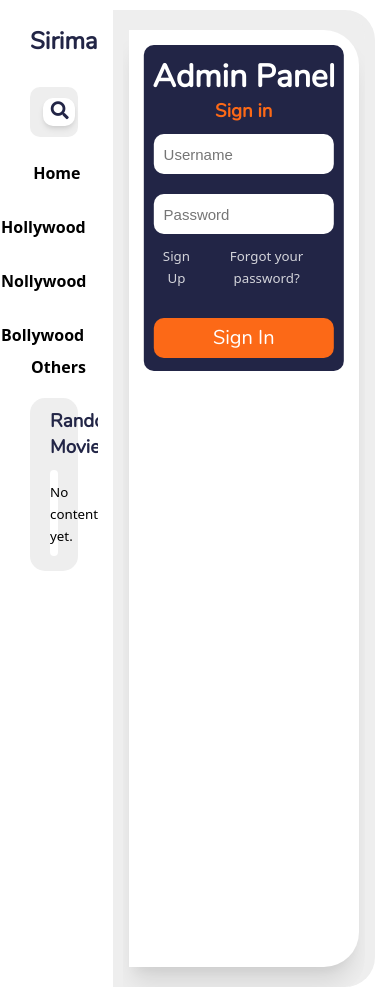
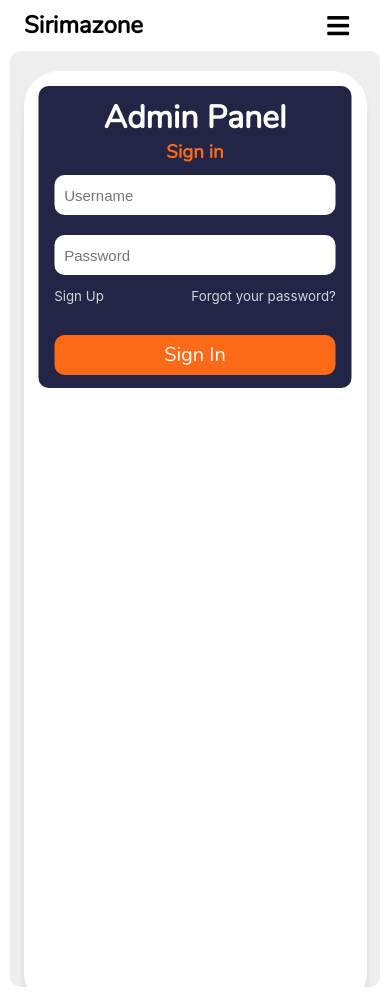
Before and after one commit to IGIfeanyichukwu/sirimazone, a PHP site: page /sirimazone/__admin/index.php in a window 390 px wide. Run offline with PHP 8.4, Linux system fonts and the light colour scheme; data that the repository does not hold is empty.

Commit message:
added mobile side-nav

```diff
--- a/scripts/dev/adminAccess.js
+++ b/scripts/dev/adminAccess.js
@@ -1,5 +1,5 @@
 
-const adminAccess = () => {
+const AdminAccess = () => {
 
 // console.log('From adminlogin.js');
 
@@ -32,4 +32,4 @@ openSignin.onclick = function () {
 }
 
 
-export default adminAccess;
+export default AdminAccess;
--- a/styles/css/style.css
+++ b/styles/css/style.css
@@ -26,14 +26,14 @@ html {
 }
 
 body {
-  font-family: system-ui, -apple-system, BlinkMacSystemFont, "Segoe UI", Roboto, "Helvetica Neue", Arial, "Noto Sans", sans-serif, "Apple Color Emoji", "Segoe UI Emoji", "Segoe UI Symbol", "Noto Color Emoji", sans-serif;
+  font-family: -apple-system, BlinkMacSystemFont, "Segoe UI", Roboto, "Helvetica Neue", Arial, "Noto Sans", sans-serif, "Apple Color Emoji", "Segoe UI Emoji", "Segoe UI Symbol", "Noto Color Emoji", sans-serif;
   background-color: #eee;
   font-size: 1.6rem;
   overflow: hidden;
 }
 
 h1, h2, h3, h4, h5, h6 {
-  font-family: nunito, system-ui, -apple-system, BlinkMacSystemFont, "Segoe UI", Roboto, "Helvetica Neue", Arial, "Noto Sans", sans-serif, "Apple Color Emoji", "Segoe UI Emoji", "Segoe UI Symbol", "Noto Color Emoji", sans-serif;
+  font-family: nunito, -apple-system, BlinkMacSystemFont, "Segoe UI", Roboto, "Helvetica Neue", Arial, "Noto Sans", sans-serif, "Apple Color Emoji", "Segoe UI Emoji", "Segoe UI Symbol", "Noto Color Emoji", sans-serif;
 }
 
 ::selection {
@@ -41,14 +41,14 @@ h1, h2, h3, h4, h5, h6 {
   color: rgba(34, 37, 70, 0.7);
 }
 
-.modal-bg {
+.modal-bg, .menu-nav-bg {
   background-color: rgba(0, 0, 0, 0.6);
   position: fixed;
   top: 0;
   left: 0;
   height: 100vh;
   width: 100vw;
-  z-index: 1000;
+  z-index: 19;
   transition: opacity 0.3s ease;
   opacity: 0;
   pointer-events: none;
@@ -69,10 +69,15 @@ h1, h2, h3, h4, h5, h6 {
   grid-template-columns: 25% 75%;
 }
 
+.mobile-header {
+  display: none;
+}
+
 .header {
   background: white;
   padding: 2.5rem 2rem 2.5rem 3rem;
   overflow-y: scroll;
+  z-index: 20;
   -ms-overflow-style: none;
   scrollbar-width: none;
 }
@@ -117,7 +122,7 @@ h1, h2, h3, h4, h5, h6 {
 
 .header h2 {
   text-align: center;
-  font-family: nunito, system-ui, -apple-system, BlinkMacSystemFont, "Segoe UI", Roboto, "Helvetica Neue", Arial, "Noto Sans", sans-serif, "Apple Color Emoji", "Segoe UI Emoji", "Segoe UI Symbol", "Noto Color Emoji", sans-serif;
+  font-family: nunito, -apple-system, BlinkMacSystemFont, "Segoe UI", Roboto, "Helvetica Neue", Arial, "Noto Sans", sans-serif, "Apple Color Emoji", "Segoe UI Emoji", "Segoe UI Symbol", "Noto Color Emoji", sans-serif;
   color: #222546;
 }
 .header h2 span {
@@ -168,7 +173,7 @@ h1, h2, h3, h4, h5, h6 {
   margin-top: 1rem;
 }
 .random-movie-container h3 {
-  font-family: nunito, system-ui, -apple-system, BlinkMacSystemFont, "Segoe UI", Roboto, "Helvetica Neue", Arial, "Noto Sans", sans-serif, "Apple Color Emoji", "Segoe UI Emoji", "Segoe UI Symbol", "Noto Color Emoji", sans-serif;
+  font-family: nunito, -apple-system, BlinkMacSystemFont, "Segoe UI", Roboto, "Helvetica Neue", Arial, "Noto Sans", sans-serif, "Apple Color Emoji", "Segoe UI Emoji", "Segoe UI Symbol", "Noto Color Emoji", sans-serif;
   text-align: center;
   color: #222546;
 }
@@ -265,7 +270,7 @@ h1, h2, h3, h4, h5, h6 {
   transform: translate(-50%, 0%);
 }
 .admin-access-auth-wrap h1 {
-  font-family: nunito, system-ui, -apple-system, BlinkMacSystemFont, "Segoe UI", Roboto, "Helvetica Neue", Arial, "Noto Sans", sans-serif, "Apple Color Emoji", "Segoe UI Emoji", "Segoe UI Symbol", "Noto Color Emoji", sans-serif;
+  font-family: nunito, -apple-system, BlinkMacSystemFont, "Segoe UI", Roboto, "Helvetica Neue", Arial, "Noto Sans", sans-serif, "Apple Color Emoji", "Segoe UI Emoji", "Segoe UI Symbol", "Noto Color Emoji", sans-serif;
   text-align: center;
 }
 
@@ -273,7 +278,7 @@ h1, h2, h3, h4, h5, h6 {
   text-align: center;
 }
 .signin-form h3 {
-  font-family: nunito, system-ui, -apple-system, BlinkMacSystemFont, "Segoe UI", Roboto, "Helvetica Neue", Arial, "Noto Sans", sans-serif, "Apple Color Emoji", "Segoe UI Emoji", "Segoe UI Symbol", "Noto Color Emoji", sans-serif;
+  font-family: nunito, -apple-system, BlinkMacSystemFont, "Segoe UI", Roboto, "Helvetica Neue", Arial, "Noto Sans", sans-serif, "Apple Color Emoji", "Segoe UI Emoji", "Segoe UI Symbol", "Noto Color Emoji", sans-serif;
   color: #fc6917;
 }
 .signin-form .other-opt {
@@ -293,7 +298,7 @@ h1, h2, h3, h4, h5, h6 {
   text-align: center;
 }
 .signup-form h3 {
-  font-family: nunito, system-ui, -apple-system, BlinkMacSystemFont, "Segoe UI", Roboto, "Helvetica Neue", Arial, "Noto Sans", sans-serif, "Apple Color Emoji", "Segoe UI Emoji", "Segoe UI Symbol", "Noto Color Emoji", sans-serif;
+  font-family: nunito, -apple-system, BlinkMacSystemFont, "Segoe UI", Roboto, "Helvetica Neue", Arial, "Noto Sans", sans-serif, "Apple Color Emoji", "Segoe UI Emoji", "Segoe UI Symbol", "Noto Color Emoji", sans-serif;
   color: #fc6917;
 }
 .signup-form .other-opt {
@@ -338,7 +343,7 @@ h1, h2, h3, h4, h5, h6 {
   color: white;
   font-size: 2rem;
   padding-bottom: 0.2rem;
-  font-family: nunito, system-ui, -apple-system, BlinkMacSystemFont, "Segoe UI", Roboto, "Helvetica Neue", Arial, "Noto Sans", sans-serif, "Apple Color Emoji", "Segoe UI Emoji", "Segoe UI Symbol", "Noto Color Emoji", sans-serif;
+  font-family: nunito, -apple-system, BlinkMacSystemFont, "Segoe UI", Roboto, "Helvetica Neue", Arial, "Noto Sans", sans-serif, "Apple Color Emoji", "Segoe UI Emoji", "Segoe UI Symbol", "Noto Color Emoji", sans-serif;
 }
 .submit-fc input[type=submit]:hover {
   opacity: 0.9;
@@ -352,7 +357,7 @@ h1, h2, h3, h4, h5, h6 {
   text-align: center;
 }
 .profile-header h2 {
-  font-family: nunito, system-ui, -apple-system, BlinkMacSystemFont, "Segoe UI", Roboto, "Helvetica Neue", Arial, "Noto Sans", sans-serif, "Apple Color Emoji", "Segoe UI Emoji", "Segoe UI Symbol", "Noto Color Emoji", sans-serif;
+  font-family: nunito, -apple-system, BlinkMacSystemFont, "Segoe UI", Roboto, "Helvetica Neue", Arial, "Noto Sans", sans-serif, "Apple Color Emoji", "Segoe UI Emoji", "Segoe UI Symbol", "Noto Color Emoji", sans-serif;
   font-size: 2.8rem;
 }
 
@@ -563,3 +568,72 @@ h1, h2, h3, h4, h5, h6 {
 .upload-guidelines ol li {
   margin: 0.3rem 0;
 }
+
+@media screen and (max-width: 1000px) {
+  .header {
+    padding: 2.5rem 0.3rem 2.5rem 0.7rem;
+  }
+
+  .main-display {
+    width: 97%;
+  }
+}
+@media screen and (max-width: 750px) {
+  .container {
+    grid-template-columns: 100%;
+  }
+
+  .open-mobile-nav {
+    transform: translateX(0%) !important;
+  }
+
+  .header {
+    position: fixed;
+    height: 100vh;
+    transition: transform 0.3s ease;
+    transform: translateX(-100%);
+    width: 35rem;
+    max-width: 100%;
+    padding: 2.5rem 1rem;
+  }
+
+  .mobile-header {
+    display: block !important;
+    position: relative;
+    padding: 0 2.4rem;
+  }
+  .mobile-header-wrap {
+    display: flex;
+    justify-content: space-between;
+    margin-top: 0.8rem;
+    align-items: center;
+  }
+  .mobile-header-wrap h2 {
+    display: inline-block;
+  }
+  .mobile-header-wrap .menu-btn {
+    display: inline-block;
+    border: none;
+    font-size: 2.5rem;
+    margin-right: 1rem;
+    outline: 0;
+    background: white;
+    cursor: pointer;
+    z-index: 20;
+    padding: 0.4rem 0.7rem 0;
+    border-radius: 10rem;
+  }
+
+  .main {
+    border-top-right-radius: 1rem;
+    border-bottom-right-radius: 1rem;
+    border-top-left-radius: 1rem;
+    border-bottom-left-radius: 1rem;
+    margin: 1rem;
+  }
+  .main-display {
+    border-top-left-radius: 3.5rem;
+    border-bottom-left-radius: 3.5rem;
+    width: 98%;
+  }
+}
--- a/styles/scss/_header.scss
+++ b/styles/scss/_header.scss
@@ -2,6 +2,7 @@
     background: white;
     padding: 2.5rem 2rem 2.5rem 3rem;
     overflow-y: scroll;
+    z-index: 20;
 
     -ms-overflow-style: none;
     scrollbar-width: none;
--- /dev/null
+++ b/styles/scss/_mediaqueries.scss
@@ -0,0 +1,92 @@
+@media screen and (max-width: 1000px){
+
+	.container {}
+
+	.header {
+	    padding: 2.5rem 0.3rem 2.5rem 0.7rem;
+
+	}
+
+	.main-display {
+		width: 97%;
+	}
+
+}
+
+
+@media screen and (max-width: 750px) {
+	.container {
+		grid-template-columns: 100%;
+	}
+
+	.open-mobile-nav {
+		transform: translateX(0%) !important;
+	}
+
+	.header {
+		position: fixed;
+		height: 100vh;
+		transition: transform 0.3s ease;
+		transform: translateX(-100%);
+		width: 35rem;
+		max-width: 100%;
+		padding: 2.5rem 1rem;
+
+
+	}
+
+	.mobile-header {
+		display: block !important;
+		position: relative;
+		padding: 0 2.4rem;
+
+		&-wrap {
+			// background: pink;
+			display: flex;
+			justify-content: space-between;
+			margin-top: 0.8rem;
+			align-items: center;
+
+			h2 {
+				display: inline-block;
+				// background: orange;
+			}
+
+			.menu-btn {
+				display: inline-block;
+				// background: red;
+				border: none;
+				font-size: 2.5rem;
+				margin-right: 1rem;
+				outline: 0;
+				background: white;
+				cursor: pointer;
+				z-index: 20;
+				padding: 0.4rem 0.7rem 0;
+				border-radius: 10rem;
+
+			}
+
+		}
+
+	}
+
+
+	.main {
+		border-top-right-radius: 1rem;
+		border-bottom-right-radius: 1rem;
+		border-top-left-radius: 1rem;
+		border-bottom-left-radius: 1rem;
+		margin: 1rem;
+
+
+
+		&-display {
+			border-top-left-radius: 3.5rem;
+			border-bottom-left-radius: 3.5rem;
+			width: 98%;
+		}
+	}
+
+
+}
--- a/styles/scss/_topstuff.scss
+++ b/styles/scss/_topstuff.scss
@@ -32,14 +32,14 @@ h1, h2, h3, h4, h5, h6 {
     // border: 1px solid $sec-color;
 }
 
-.modal-bg {
+.modal-bg, .menu-nav-bg {
     background-color: rgba(0, 0, 0, 0.6);
     position: fixed;
     top: 0;
     left: 0;
     height: 100vh;
     width: 100vw;
-    z-index: 1000;
+    z-index: 19;
     transition: opacity 0.3s ease;
     opacity: 0;
     pointer-events: none;
@@ -58,4 +58,9 @@ h1, h2, h3, h4, h5, h6 {
     margin: 0 auto;
     display: grid;
     grid-template-columns: 25% 75%;
+    // grid-template-columns: 100%;
 }
+
+.mobile-header {
+    display: none;
+}
--- a/styles/scss/_variables.scss
+++ b/styles/scss/_variables.scss
@@ -1,5 +1,5 @@
 
-$font-sans: system-ui, -apple-system, BlinkMacSystemFont, "Segoe UI", Roboto, "Helvetica Neue", Arial, "Noto Sans", sans-serif, "Apple Color Emoji", "Segoe UI Emoji", "Segoe UI Symbol", "Noto Color Emoji", sans-serif;
+$font-sans: -apple-system, BlinkMacSystemFont, "Segoe UI", Roboto, "Helvetica Neue", Arial, "Noto Sans", sans-serif, "Apple Color Emoji", "Segoe UI Emoji", "Segoe UI Symbol", "Noto Color Emoji", sans-serif;
 
 $light-color: #f4f4f4;
 
--- a/styles/scss/style.scss
+++ b/styles/scss/style.scss
@@ -8,3 +8,4 @@
 @import 'adminlogin';
 @import 'profile';
 @import 'uploadcontent';
+@import '_mediaqueries';
--- a/temp/header.php
+++ b/temp/header.php
@@ -32,6 +32,7 @@ $searchPage = 'search';
 </head>
 <body>
 <div class="modal-bg"></div>
+<div class="menu-nav-bg"></div>
 <div class="container">
     <header class="header">
 	<h2>Sirima<span>zone</span></h2>
@@ -104,5 +105,11 @@ $searchPage = 'search';
 <?php } ?>
 
 	</header>
+	<div class="mobile-header">
+		<div class="mobile-header-wrap">
+			<h2>Sirimazone</h2>
+			<button class="menu-btn" id="menu-btn"><i class="fas fa-bars"></i></button>
+		</div>
+	</div>
 	<div class="main">
             <div class="main-display">
```
Also changed, not shown: scripts/dev/MobileNav.js (added, +31 -0 lines), scripts/dev/emailValidation.js (deleted, +0 -20 lines), scripts/dev/fileDeletion.js (deleted, +0 -19 lines), scripts/dev/script.js (+4 -4 lines), scripts/prod/app.js (+31 -22 lines).
